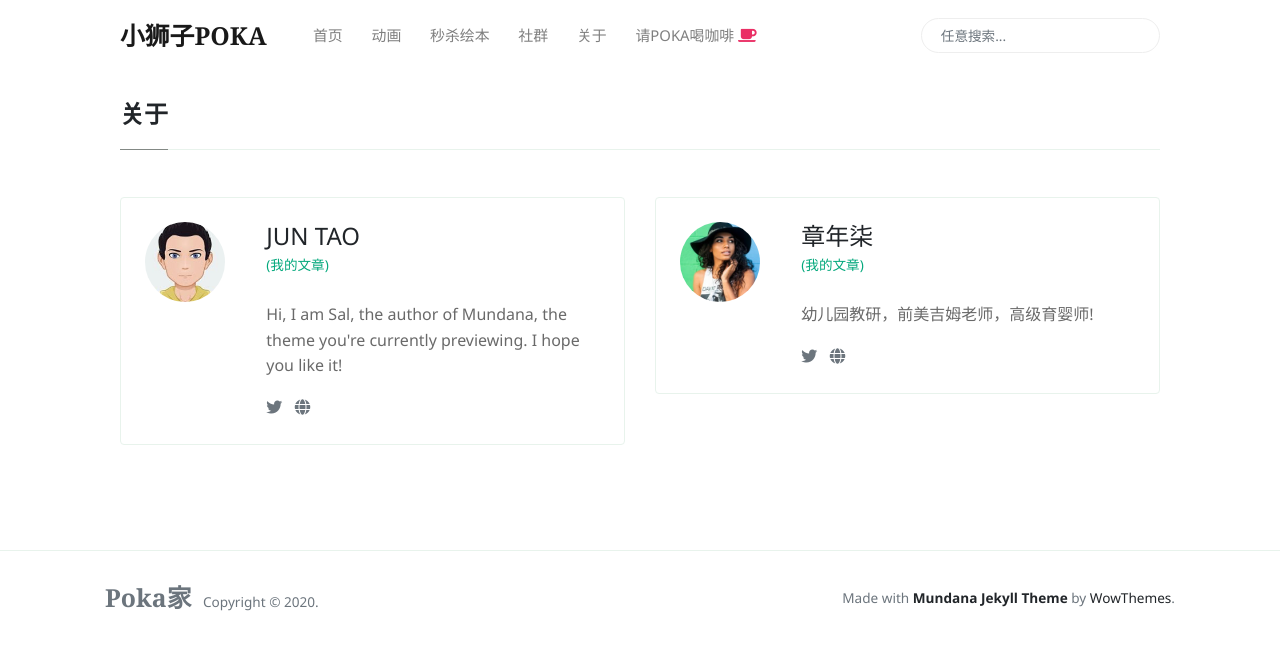
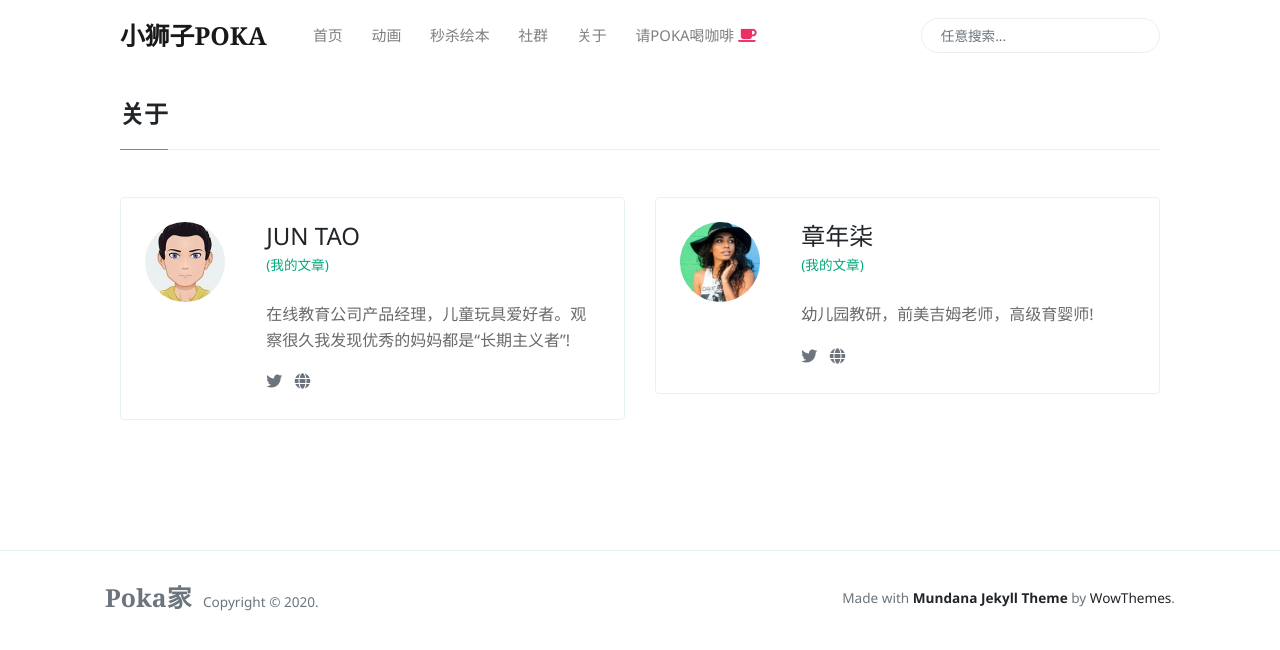
Before and after one commit to funkidsvip/poka.github.io, a Jekyll site: the page built from _pages/authors-list.html, in a window 1280 px wide. Shown: the top 650 px of the page. Built offline with Jekyll 4.4.1, drawn with Linux system fonts in a browser that asks for light colours; nearby versions of some CDN libraries.

Commit message:
Update _config.yml

```diff
--- a/_config.yml
+++ b/_config.yml
@@ -24,8 +24,8 @@ authors:
       nickname:       poka-daddy
       site:           https://www.wowthemes.net
       avatar:         assets/images/avatar1.jpg
-      bio:            "Hi, I am Sal, the author of Mundana, the theme you're currently previewing. I hope you like it!"
-      email:          wowthemesnet@gmail.com
+      bio:            "在线教育公司产品经理，儿童玩具爱好者。观察很久我发现优秀的妈妈都是“长期主义者”!"
+      email:          funkidsvip@gmail.com
       twitter:        https://twitter.com/wowthemesnet
 
     jane:
```
